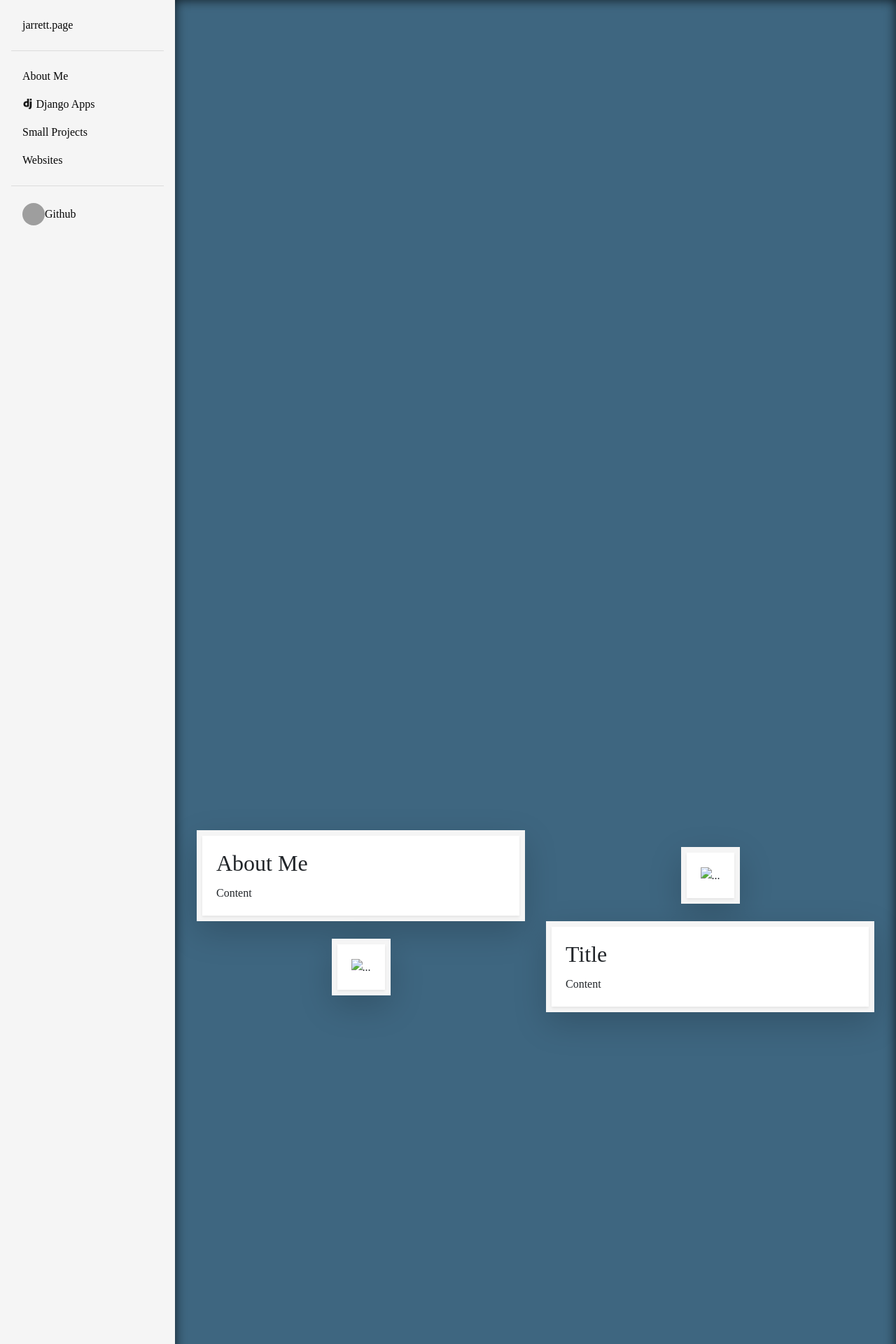
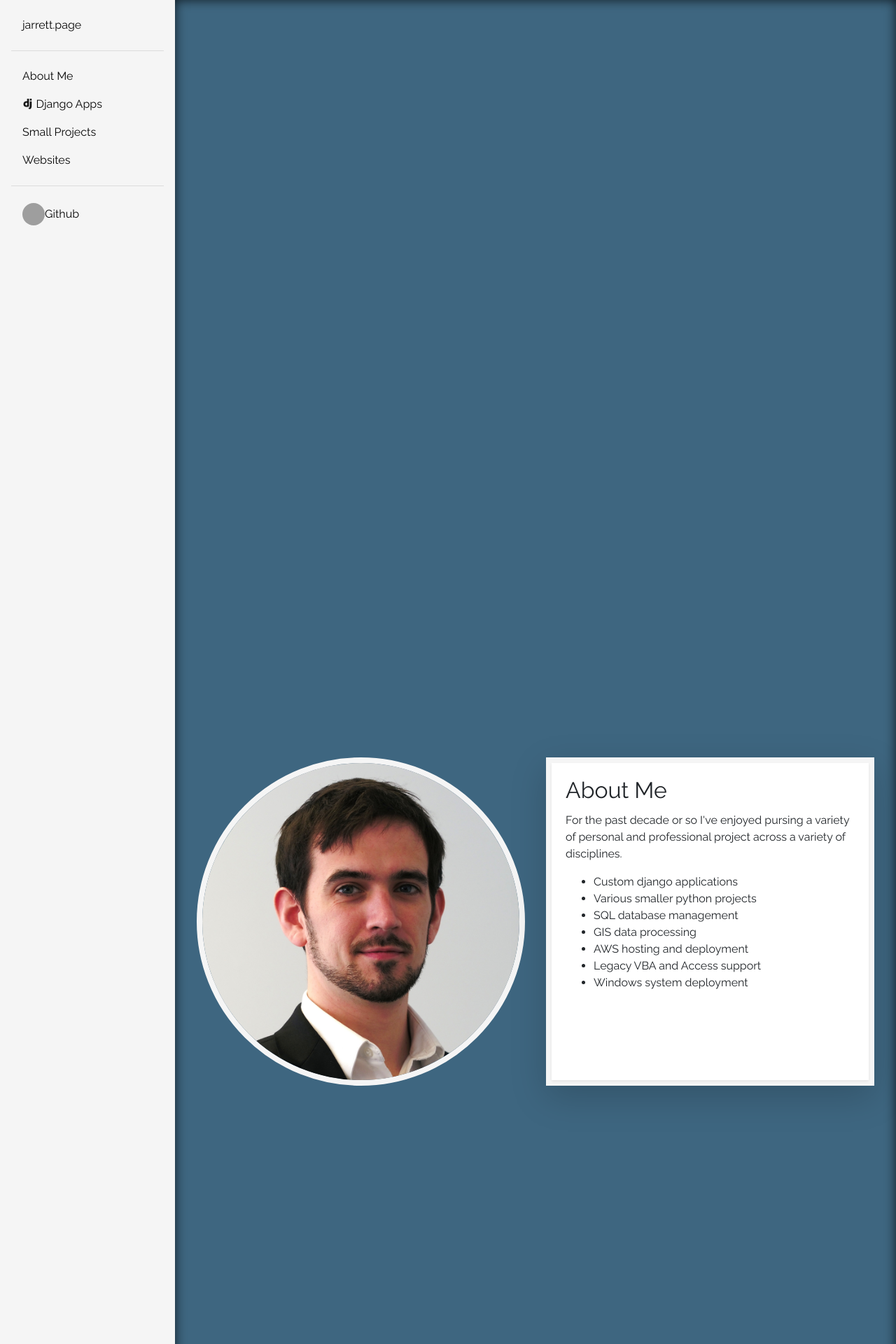
Before and after one commit to bcjarrett/jarrett-page, a Django app: page / in a window 1280 px wide. Shown: the top 1920 px of the page at 70% size. Run offline with Django 3.2, Linux system fonts and the light colour scheme; some libraries are stand-ins or nearby versions; grey boxes are pictures that could not be loaded.

Commit message:
added raleway url added placeholder headshot intro init styling

```diff
--- a/templates/base.html
+++ b/templates/base.html
@@ -16,6 +16,8 @@
 		<link href="{% static 'css/bootstrap.min.css' %}" rel="stylesheet">
 		<link href="{% static 'fontawesome-free/css/all.min.css' %}" rel="stylesheet">
 	{% endcompress %}
+	<link rel="stylesheet"
+		  href="https://fonts.googleapis.com/css?family=Raleway">
 	<style>
 		body {
 			min-height: 100vh;
@@ -123,7 +125,7 @@
 
 		body {
 			background-color: #F5F5F5;
-			font-family: Raleway;
+			font-family: Raleway, sans-serif;
 		}
 
 		.divider {
@@ -131,7 +133,7 @@
 			height: 15px;
 		}
 
-		.card {
+		.content-border {
 			border-radius: 0;
 			border: 8px solid #F5F5F5;
 		}
@@ -178,7 +180,7 @@
 	</ul>
 </div>
 <div class="d-flex flex-column flex-shrink-0 p-3 sidebar d-none d-md-block nav-lg">
-	<a href="/" class="d-flex align-items-center nav-link text-decoration-none">
+	<a href="#intro" class="d-flex align-items-center nav-link text-decoration-none">
 		<span class="fs-4 ms-3 ">jarrett.page</span>
 	</a>
 	<hr>
@@ -221,6 +223,10 @@
 <main>
 	<div class="content-container vw-100">
 		<div class="container-fluid m-3 w-auto min-vh-100 d-flex flex-column justify-content-center section-container"
+			 id="intro">
+			{% include 'portfolio/intro.html' %}
+		</div>
+		<div class="container-fluid m-3 w-auto min-vh-100 d-flex flex-column justify-content-center section-container"
 			 id="about-me">
 			{% include 'portfolio/about_me.html' %}
 		</div>
@@ -244,7 +250,7 @@
 {% endcompress %}
 <script>
     $(function () {
-        const sidebarLinkHandler = () => {
+        const sidebarLinkClickHandler = () => {
             document.querySelectorAll('a[href^="#"]').forEach(anchor => {
                 anchor.addEventListener('click', function (e) {
                     e.preventDefault();
@@ -280,7 +286,7 @@
             });
         }
 
-		sidebarLinkHandler()
+		sidebarLinkClickHandler()
 		scrollHandlerSidebarLinks()
     })
 </script>
--- a/templates/portfolio/helpers/image_card.html
+++ b/templates/portfolio/helpers/image_card.html
@@ -1,5 +1,5 @@
 <div class="col d-flex align-items-center justify-content-center">
-	<div class="card mt-2 mt-sm-0 shadow-lg rounded-2 ">
+	<div class="card mt-2 mt-sm-0 shadow-lg rounded-2 content-border">
 		<div class="card-body shadow-sm">
 			<img src="{{ src }}" class="img-fluid " alt="{{ alt }}">
 		</div>
--- a/templates/portfolio/helpers/text_card.html
+++ b/templates/portfolio/helpers/text_card.html
@@ -1,5 +1,5 @@
 <div class="col d-flex align-items-center">
-	<div class="card mt-2 mt-sm-0 shadow-lg w-100">
+	<div class="card mt-2 mt-sm-0 shadow-lg w-100 content-border">
 		<div class="card-body shadow-sm">
 			<h2 class="card-title">{{ title }}</h2>
 			<p class="card-text">{{ content }}</p>
--- /dev/null
+++ b/templates/portfolio/intro.html
@@ -0,0 +1,27 @@
+{% load static %}
+<div class="row">
+	<div class="col d-flex align-items-center">
+		<img class="img-fluid rounded-circle content-border" src="{% static 'images/headshot.jpg' %}"/>
+	</div>
+	<div class="col d-flex align-items-center ">
+		<div class="card mt-2 mt-sm-0 shadow-lg w-100 h-100 content-border">
+			<div class="card-body shadow-sm">
+				<h2 class="card-title">About Me</h2>
+				<p class="card-text">
+					For the past decade or so I've enjoyed pursing a variety of personal and professional project across
+					a variety of disciplines.
+				</p>
+				<ul>
+					<li>Custom django applications</li>
+					<li>Various smaller python projects</li>
+					<li>SQL database management</li>
+					<li>GIS data processing</li>
+					<li>AWS hosting and deployment</li>
+					<li>Legacy VBA and Access support</li>
+					<li>Windows system deployment</li>
+				</ul>
+
+			</div>
+		</div>
+	</div>
+</div>
```
Also changed, not shown: package-lock.json, static/images/headshot.jpg (added).
